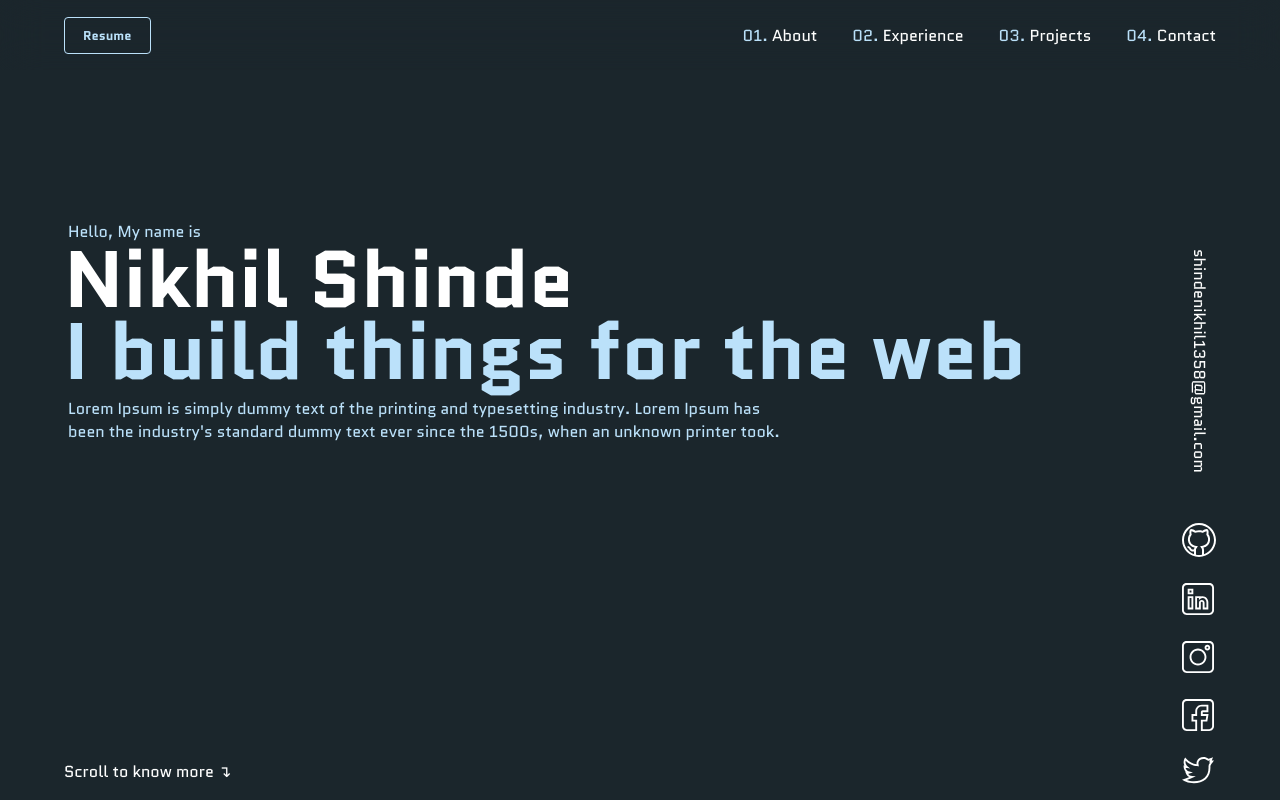
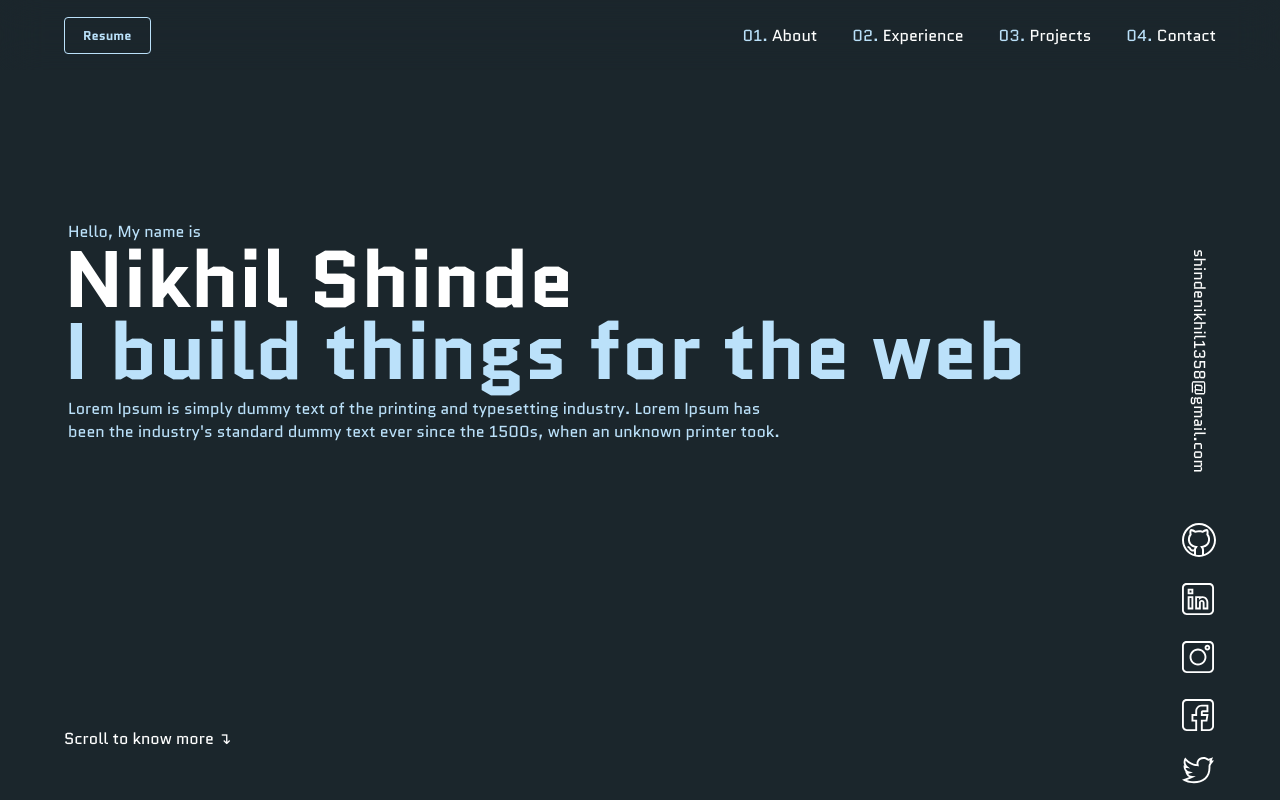
Before and after one commit to nikkkhilshinde/nikkkhilshinde.github.io, a Vue app: page / in a window 1280 px wide. Shown: the top 800 px of the page. Built offline with nearby package versions, Linux system fonts and the light colour scheme.

Commit message:
navbar fixes

```diff
--- a/src/components/Sections/Landing.vue
+++ b/src/components/Sections/Landing.vue
@@ -71,6 +71,7 @@ section.landing p.subtitle {
 }
 .box .row.footer {
   flex: 0 1 40px;
+  padding-bottom: 50px;
 }
 @media screen and (max-width: 600px) {
   h1 {
```
